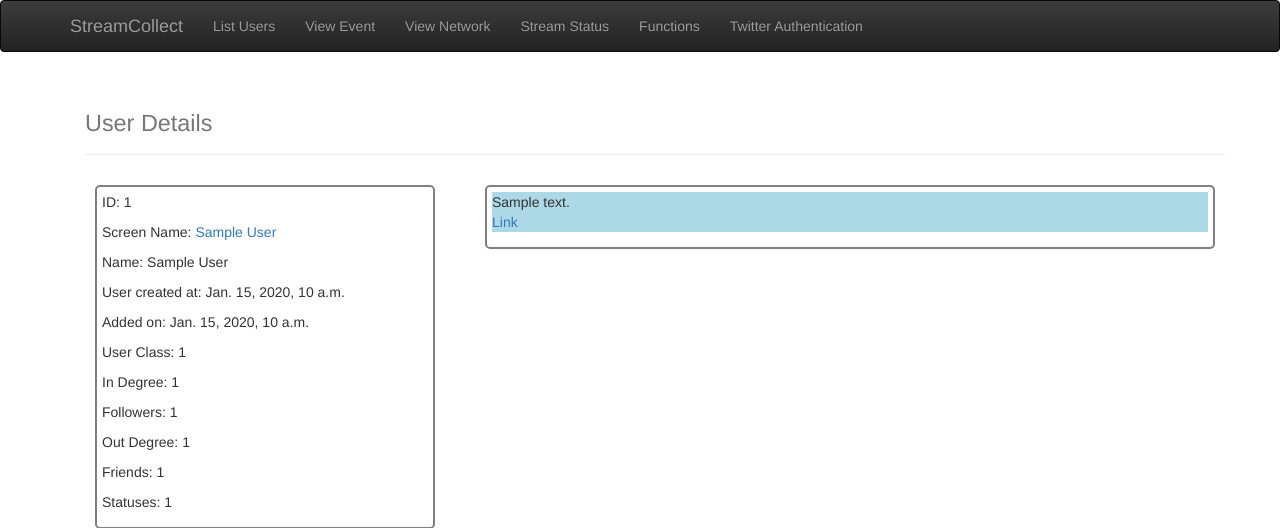
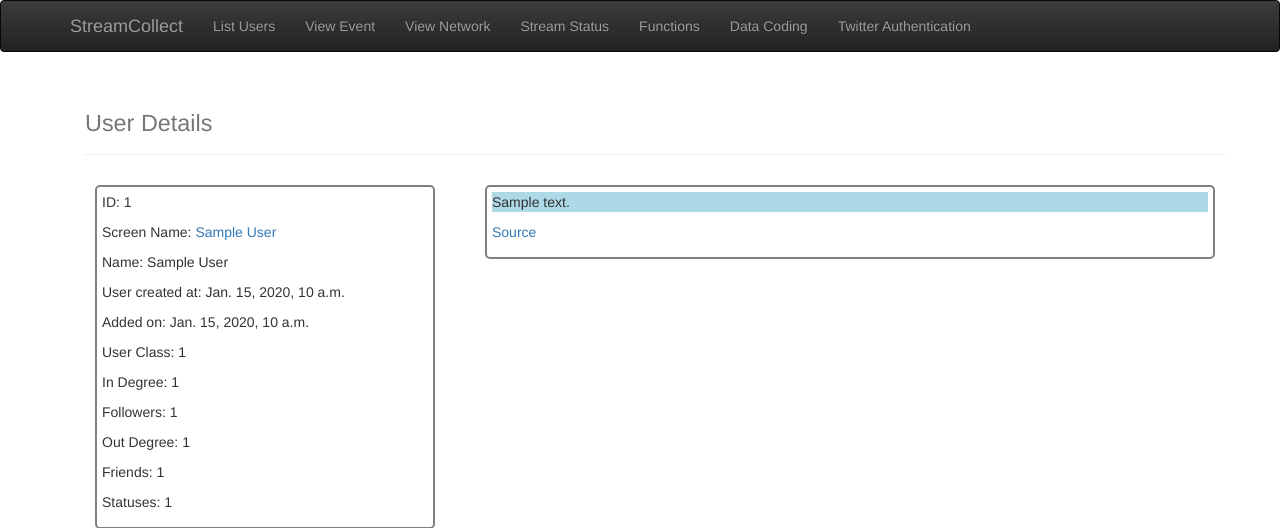
Before and after one commit to rosscg/crisis-data, a Django app: page /user/1/ in a window 1280 px wide. Shown: the top 528 px of the page. Run offline with Django 3.2, Linux system fonts and the light colour scheme; tables that the repository leaves empty hold one stand-in row (values such as "Sample post"); parts of the project's set-up code (start-up, migrations or seed data) failed here and were passed over; some libraries are stand-ins or nearby versions.

Commit message:
Added coding functionality

```diff
--- a/codebook.txt
+++ b/codebook.txt
@@ -31,7 +31,7 @@ user_class represents the relevance of the user to the collection as follows:
   -1 = A class 0 user which has been identified as a 'spam' account.
 in_degree and out_degree currently only represent the degrees to ego accounts and are therefore only relevant to alter objects, or egos with relationships with other egos.
 Note: id is a field generated automatically, the user's Twitter id is stored as user_id
-
+data_source represents the highest source of the user's observed Tweets. [TODO: effectively duplicated, and may be imputed by running through their tweets.data_source values]
 
 Tweet
 Tweet object collected via the stream, or lookup.
@@ -39,6 +39,8 @@ Author is represented as a User object FK.
 Note that id is an autofield generated by Django, and the ID from Twitter is stored as tweet_id instead
 data_source: 0 = Rest API, 1 = Low-priority keyword stream, 2 = priority keyword stream, 3 = gps stream
 
+DataCode
+List of codes for classifying Tweets. ManyToManyField with Tweet model.
 
 Hashtag
 Hashtags from collected Tweets (represented as the FK).
--- a/streamcollect/models.py
+++ b/streamcollect/models.py
@@ -155,9 +155,19 @@ class Tweet(models.Model):
 
     author = models.ForeignKey(User, related_name='tweet', on_delete=models.CASCADE)
     data_source = models.IntegerField(default=0) #0 = Added, 1=Low-priority stream, 2=High-priority stream, 3=GPS
+    #data_code = models.IntegerField(default=0) #0 = un-coded
 
     def __str__(self):
         return str(self.text)
+
+
+class DataCode(models.Model):
+    name = models.CharField(max_length=20)
+    description = models.CharField(null=True, max_length=400)
+    tweets = models.ManyToManyField(Tweet)
+
+    def __str__(self):
+        return "Code {}: {}".format(str(self.id), self.name)
 
 
 class Hashtag(models.Model):
--- a/streamcollect/templates/streamcollect/base.html
+++ b/streamcollect/templates/streamcollect/base.html
@@ -22,6 +22,7 @@
               <li><a href="/view_network">View Network</a></li>
               <li><a href="/stream_status">Stream Status</a></li>
               <li><a href="/functions">Functions</a></li>
+              <li><a href="/coding_interface">Data Coding</a></li>
               <li><a href="/twitter_auth">Twitter Authentication</a></li>
             </ul>
           </div>
--- a/streamcollect/templates/streamcollect/user_details.html
+++ b/streamcollect/templates/streamcollect/user_details.html
@@ -28,11 +28,11 @@
         <div class="user_details">
           {% for tweet in tweets %}
             {% if tweet.data_source > 0 %}
-              <p class="streamed_tweet">{{ tweet.text }}<br/>
-              <a href="http://www.twitter.com/{{ user.screen_name }}/status/{{tweet.tweet_id}}" target="_blank">Link</a></p>
+              <p class="streamed_tweet">{{ tweet.text }}</p>
+              <p><a href="http://www.twitter.com/{{ tweet.author.screen_name }}/status/{{ tweet.tweet_id }}" target="_blank">Source</a></p>
             {% else %}
-              <p>{{ tweet.text }}<br/>
-              <a href="http://www.twitter.com/{{ user.screen_name }}/status/{{tweet.tweet_id}}" target="_blank">Link</a></p>
+              <p>{{ tweet.text }}</p>
+              <p><a href="http://www.twitter.com/{{ tweet.author.screen_name }}/status/{{ tweet.tweet_id }}" target="_blank">Source</a></p>
             {% endif %}
           {% endfor %}
         </div>
--- a/streamcollect/urls.py
+++ b/streamcollect/urls.py
@@ -12,6 +12,7 @@ urlpatterns = [
     url(r'^user/(?P<user_id>\d+)/$', views.user_details, name='user_details'),
     url(r'^stream_status$', views.stream_status, name='stream_status'),
     url(r'^functions$', views.functions, name='functions'),
+    url(r'^coding_interface$', views.coding_interface, name='coding_interface'),
 
     url(r'^callback$', views.callback, name='callback'),
     url(r'^twitter_auth$', views.twitter_auth, name='twitter_auth'),
--- a/streamcollect/views.py
+++ b/streamcollect/views.py
@@ -10,7 +10,7 @@ import tweepy
 
 from django.utils import timezone
 
-from .models import User, Relo, Tweet, CeleryTask, Keyword, AccessToken, ConsumerKey, Event, GeoPoint
+from .models import User, Relo, Tweet, DataCode, CeleryTask, Keyword, AccessToken, ConsumerKey, Event, GeoPoint
 from .forms import EventForm, GPSForm
 from .tasks import save_twitter_object_task, update_user_relos_task, save_user_timelines_task, trim_spam_accounts
 from .methods import kill_celery_task, update_tracked_tags, add_users_from_mentions
@@ -100,6 +100,12 @@ def stream_status(request):
 def functions(request):
     tasks = CeleryTask.objects.all().values_list('task_name', flat=True)
     return render(request, 'streamcollect/functions.html', {'tasks': tasks})
+
+
+def coding_interface(request):
+    tweet = Tweet.objects.filter(datacode__isnull=True)[0] #TODO: Fix the selection method
+    codes = DataCode.objects.all()
+    return render(request, 'streamcollect/coding_interface.html', {'tweet': tweet, 'codes': codes})
 
 
 def twitter_auth(request):
@@ -292,6 +298,18 @@ def submit(request):
         f.close
         return redirect('twitter_auth')
 
+    elif "assign_code" in request.POST:
+        code_id = request.POST['assign_code']
+        tweet_id = request.POST['tweet_id']
+
+        tweet = Tweet.objects.get(tweet_id=tweet_id)
+        data_code = DataCode.objects.get(id=code_id)
+
+        data_code.tweets.add(tweet)
+        data_code.save()
+
+        return redirect('coding_interface')
+
     else:
         print("Unlabelled button pressed")
         return redirect('monitor_user')
```
Also changed, not shown: streamcollect/templates/streamcollect/coding_interface.html (added, +88 -0 lines), README.md, streamcollect/migrations/0017_auto_20180319_2155.py (added), streamcollect/migrations/0018_auto_20180319_2357.py (added), streamcollect/migrations/0019_auto_20180320_0003.py (added).
